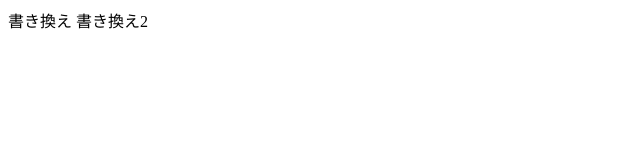
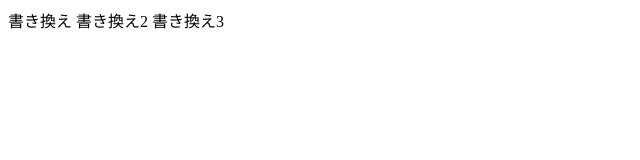
Before and after one commit to y398/20250428-git-workshop, a plain HTML site: page index.html in a window 1280 px wide. Shown: the full height of the page, 0-640 px from the left. Drawn offline with Linux system fonts and the light colour scheme.

Commit message:
index.htmlの書き換えテスト3
index.htmlの書き換えテスト3回目を行った。

```diff
--- a/index.html
+++ b/index.html
@@ -7,5 +7,6 @@
   <body>
     書き換え
     書き換え2
+    書き換え3
   </body>
 </html>
```
